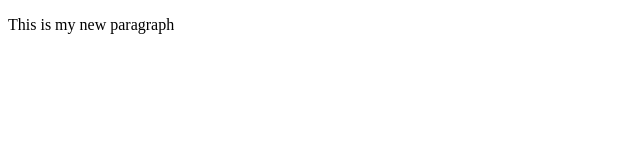
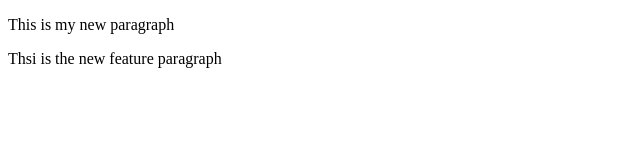
Before and after one commit to Taraprasad93/LocalRepo, a plain HTML site: page index.html in a window 1280 px wide. Shown: the whole page, without its empty margins (0-640 px from the left). Drawn offline with Linux system fonts and the light colour scheme.

Commit message:
add the new paragraph

```diff
--- a/index.html
+++ b/index.html
@@ -8,6 +8,7 @@
 <body>
 
     <p>This is my new paragraph</p>
+    <p>Thsi is the new feature paragraph</p>
 
 </body>
 </html>
```
